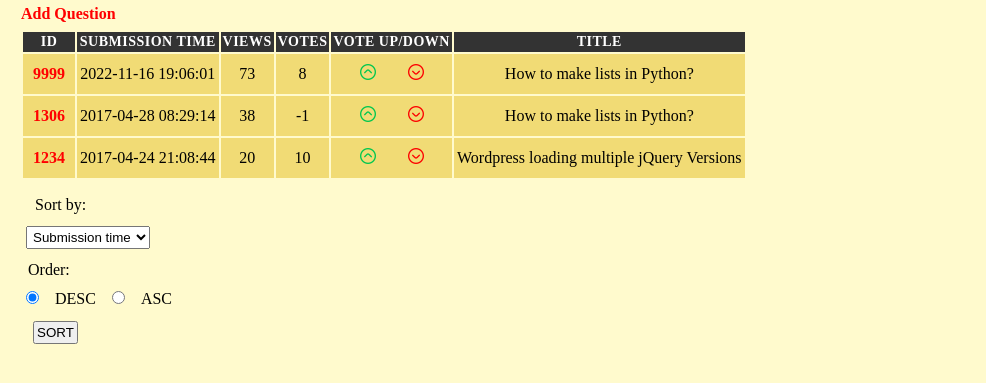
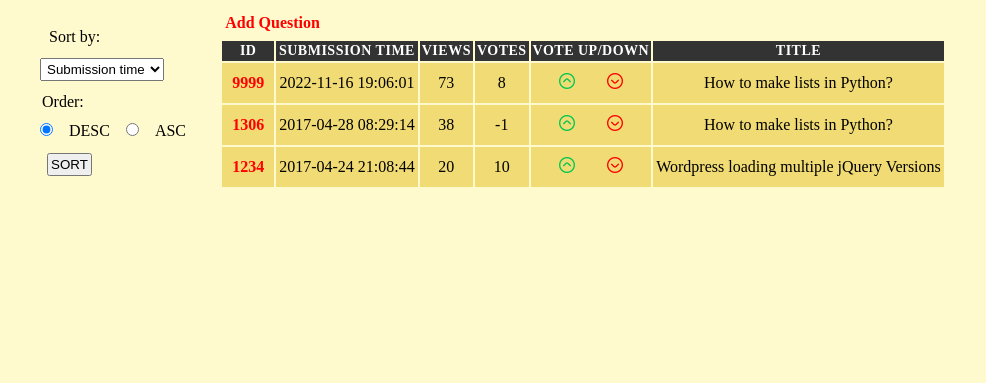
Before and after one commit to dapie346/AskMate, a Flask app: page / in a window 1280 px wide. Shown: the part 66-449 px from the top of the page, without its empty margins (0-986 px from the left). Run offline with Flask 2, Linux system fonts and the light colour scheme.

Commit message:
Sort options now appear on the left

```diff
--- a/templates/home_page.html
+++ b/templates/home_page.html
@@ -8,8 +8,26 @@
         ASK MATE!
     </h1>
     </header>
+    <div style="width: 100%; overflow: hidden;">
+        <div style="width: 15%; float: left;">
+        <form action="{{ url_for('home_page') }}" method="GET">
+            <p><label for="order_by">Sort by:</label></p>
+                <select id="order_by" name="order_by">
+                    <option value="submission_time" selected>Submission time</option>
+                    <option value="view_number">View number</option>
+                    <option value="vote_number">Vote number</option>
+                    <option value="title">Title</option>
+                </select>
+            <p>Order: </p>
+                <input type="radio" id="desc" name="order_direction" value="desc" checked>
+                <label for="desc">DESC</label>
+                <input type="radio" id="asc" name="order_direction" value="asc">
+                <label for="asc">ASC</label>
+            <p><button type="submit">SORT</button></p>
+        </form>
+        </div>
+        <div style="width: 85%; flaot: right;">
         <a href="{{ url_for('add_question') }}">Add Question</a>
-
         <table>
             <thead>
                 <tr>
@@ -45,20 +63,6 @@
                 {% endfor %}
             </tbody>
         </table>
-    <form action="{{ url_for('home_page') }}" method="GET">
-        <p><label for="order_by">Sort by:</label></p>
-            <select id="order_by" name="order_by">
-                <option value="submission_time" selected>Submission time</option>
-                <option value="view_number">View number</option>
-                <option value="vote_number">Vote number</option>
-                <option value="title">Title</option>
-            </select>
-        <p>Order: </p>
-            <input type="radio" id="desc" name="order_direction" value="desc" checked>
-            <label for="desc">DESC</label>
-            <input type="radio" id="asc" name="order_direction" value="asc">
-            <label for="asc">ASC</label>
-        <p><button type="submit">SORT</button></p>
-    </form>
-
+        </div>
+    </div>
 {% endblock %}
```
Lines whose indentation alone changed are shown as unchanged.
